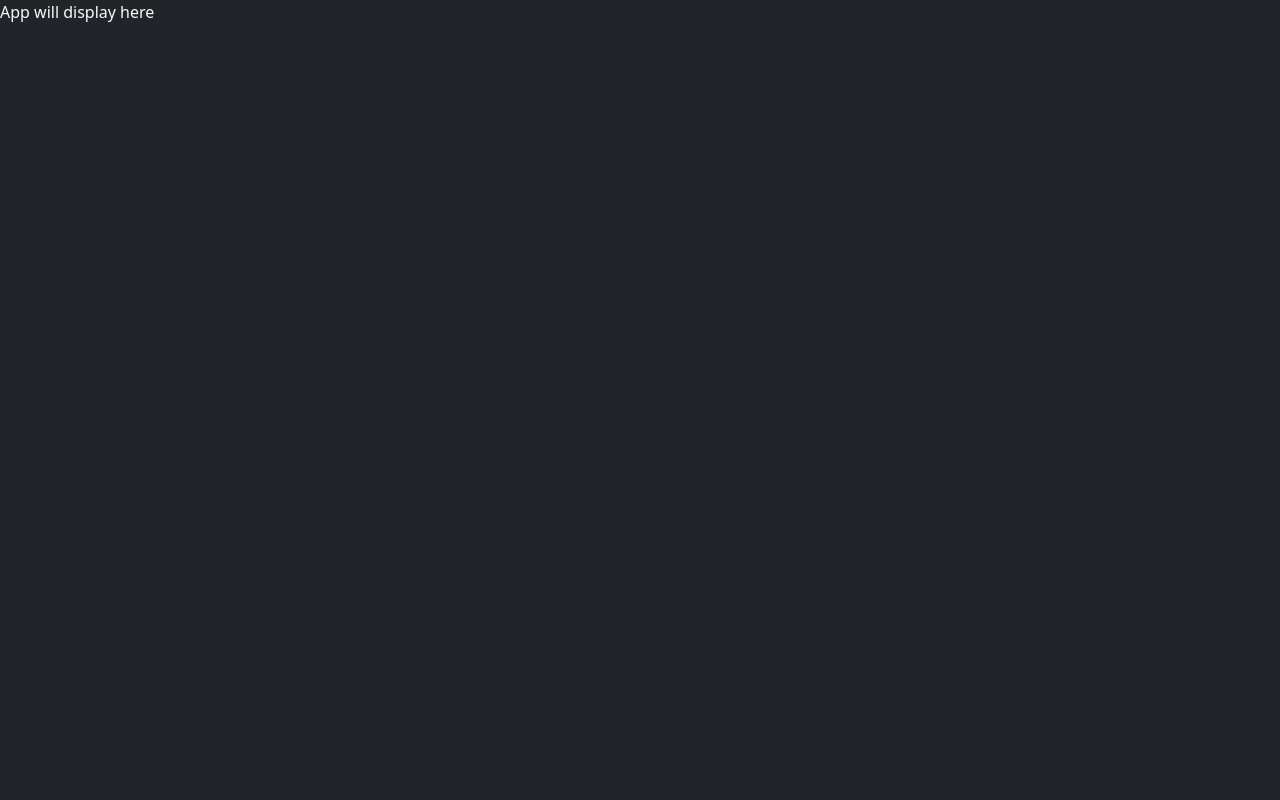
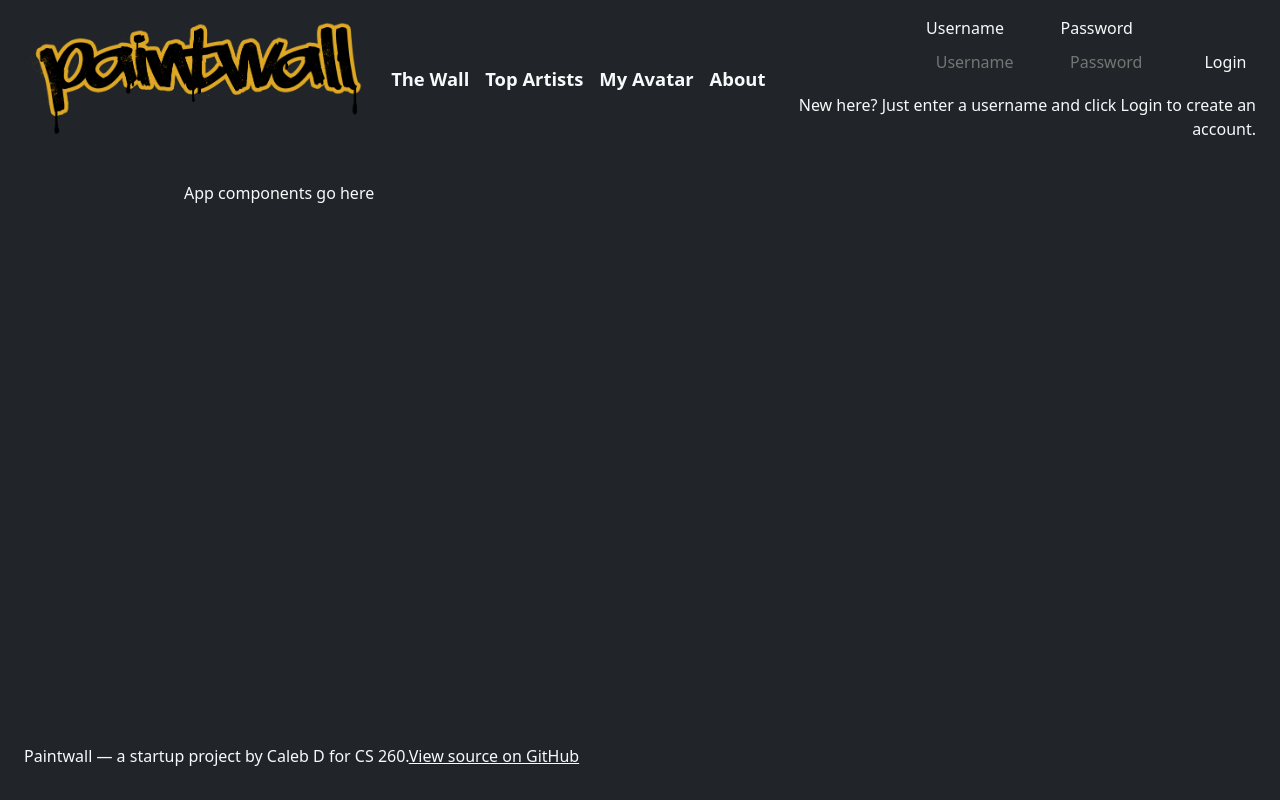
Before and after one commit to Caleb-D-Ace/startup, a React (Vite) app: page / in a window 1280 px wide. Built offline with nearby package versions, Linux system fonts and the light colour scheme.

Commit message:
Added basic website structure to the app.jsx file

```diff
--- a/src/app.jsx
+++ b/src/app.jsx
@@ -3,5 +3,62 @@ import 'bootstrap/dist/css/bootstrap.min.css';
 import './app.css';
 
 export default function App() {
-  return <div className="body bg-dark text-light">App will display here</div>;
+  return (<div className="body bg-dark text-light">
+    <header className="site-header">
+      <div id="brand">
+        <h1 className="brand-logo"><a href="wall.html"><img src="images/paintwall_logo.png" alt="Paintwall home" /></a></h1>
+
+        <input type="checkbox" id="nav-auth-toggle" className="auth-toggle-input" />
+        <label for="nav-auth-toggle" className="hamburger-btn">
+          <img src="images/hamburger_icon.png" alt="Account menu" />
+        </label>
+      </div>
+
+      <nav className="site-nav">
+        <ul>
+          <li><a href="wall.html">The Wall</a></li>
+          <li><a href="artists.html">Top Artists</a></li>
+          <li><a href="profile.html">My Avatar</a></li>
+          <li><a href="about.html">About</a></li>
+        </ul>
+      </nav>
+
+      {/* <!-- Authentication placeholder --> */}
+      <div id="header-auth" className="site-auth">
+        <form id="auth-form" action="#" method="post">
+          <div className="field">
+            <label for="username">Username</label>
+            <input type="text" id="username" name="username" placeholder="Username" required />
+          </div>
+
+          <div className="field">
+            <label for="password">Password</label>
+            <input type="password" id="password" name="password" placeholder="Password" />
+          </div>
+
+          <button type="submit" id="login-btn">Login</button>
+        </form>
+        <p id="register-hint">New here? Just enter a username and click Login to create an account.</p>
+
+        <div id="profile-panel" hidden>
+          <span>
+            Welcome, <span id="current-username">CalebD</span>
+            <span id="user-level">(Level 3)</span>
+          </span>
+          <meter id="header-xp-bar" min="0" max="1000" value="420" aria-label="Experience toward next level"></meter>
+          <button type="button" id="logout-btn">Logout</button>
+        </div>
+      </div>
+    </header>
+
+    <main>App components go here</main>
+
+    <footer className="site-footer">
+      <p>
+        Paintwall &mdash; a startup project by Caleb D for CS 260.
+        <a href="https://github.com/Caleb-D-Ace/startup" target="_blank" rel="noopener">View source on GitHub</a>
+      </p>
+
+    </footer>
+  </div>);
 }
```
